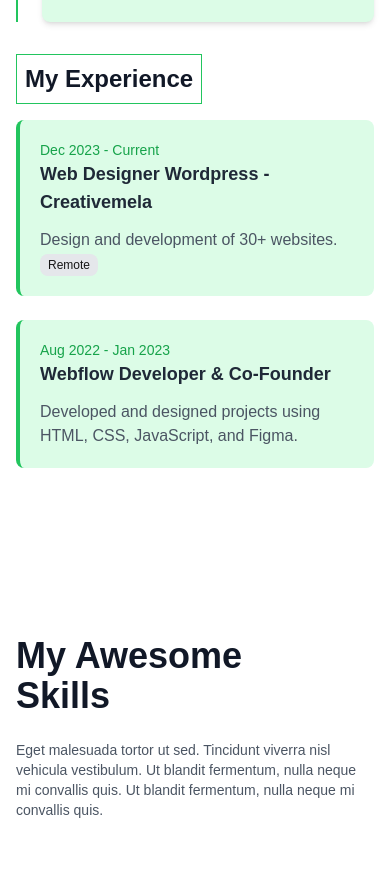
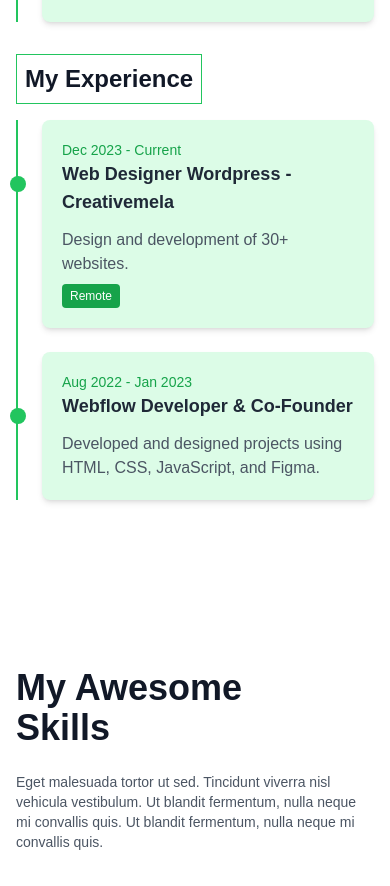
Before and after one commit to xnafi/portfolio-2.0, a Next.js app: page /home in a window 390 px wide. Shown: the part 4962-5848 px from the top of the page. Built offline with nearby package versions, Linux system fonts and the light colour scheme.

Commit message:
experience timeline created and  responsiveness improved

```diff
--- a/src/components/view/EducationExperience/Experience.tsx
+++ b/src/components/view/EducationExperience/Experience.tsx
@@ -2,34 +2,44 @@ import React from "react";
 
 const Experience = () => {
   return (
-    <div className="w-full md:w-1/2 mb-20 pb-2 ">
+    <div className="w-full md:w-1/2 mb-20 pb-2">
       <h2 className="text-2xl font-semibold text-gray-900 dark:text-gray-100 mb-4 border border-green-500 dark:border-green-500 p-2 inline-block">
         My Experience
       </h2>
-      <div className="space-y-6">
+      <div className="relative border-l-2 border-green-500 pl-6 space-y-6">
         {/* Experience Item 1 */}
-        <div className="p-5 bg-green-100 dark:bg-green-900 rounded-lg border-l-4 border-green-500">
-          <p className="text-sm text-green-600 dark:text-green-300 para-dark">Dec 2023 - Current</p>
+        <div className="relative">
+          <div className="absolute -left-8 top-14 w-4 h-4 bg-green-500 rounded-full"></div>
+          <div className="p-5 bg-green-100 dark:bg-green-900 rounded-lg shadow-md">
+            <p className="text-sm text-green-600 dark:text-green-300">
+              Dec 2023 - Current
+            </p>
             <h3 className="text-lg font-bold text-gray-800 dark:text-gray-100">
               Web Designer Wordpress - Creativemela
             </h3>
-          <p className="text-gray-600 dark:text-gray-400 para-dark mt-3">
+            <p className="text-gray-600 dark:text-gray-400 mt-3">
               Design and development of 30+ websites.
             </p>
-          <span className="text-xs px-2 py-1 btn-dark rounded">
+            <span className="text-xs px-2 py-1 bg-green-600 text-white rounded mt-2 inline-block">
               Remote
             </span>
           </div>
+        </div>
 
         {/* Experience Item 2 */}
-        <div className="p-5 bg-green-100 dark:bg-green-900 rounded-lg border-l-4 border-green-500">
-          <p className="text-sm text-green-600 dark:text-green-300 para-dark">Aug 2022 - Jan 2023</p>
+        <div className="relative">
+          <div className="absolute -left-8 top-14 w-4 h-4 bg-green-500 rounded-full"></div>
+          <div className="p-5 bg-green-100 dark:bg-green-900 rounded-lg shadow-md">
+            <p className="text-sm text-green-600 dark:text-green-300">
+              Aug 2022 - Jan 2023
+            </p>
             <h3 className="text-lg font-bold text-gray-800 dark:text-gray-100">
               Webflow Developer & Co-Founder
             </h3>
-          <p className="text-gray-600 dark:text-gray-400 para-dark mt-3">
+            <p className="text-gray-600 dark:text-gray-400 mt-3">
               Developed and designed projects using HTML, CSS, JavaScript, and Figma.
             </p>
+          </div>
         </div>
       </div>
     </div>
```
Lines whose indentation alone changed are shown as unchanged.
